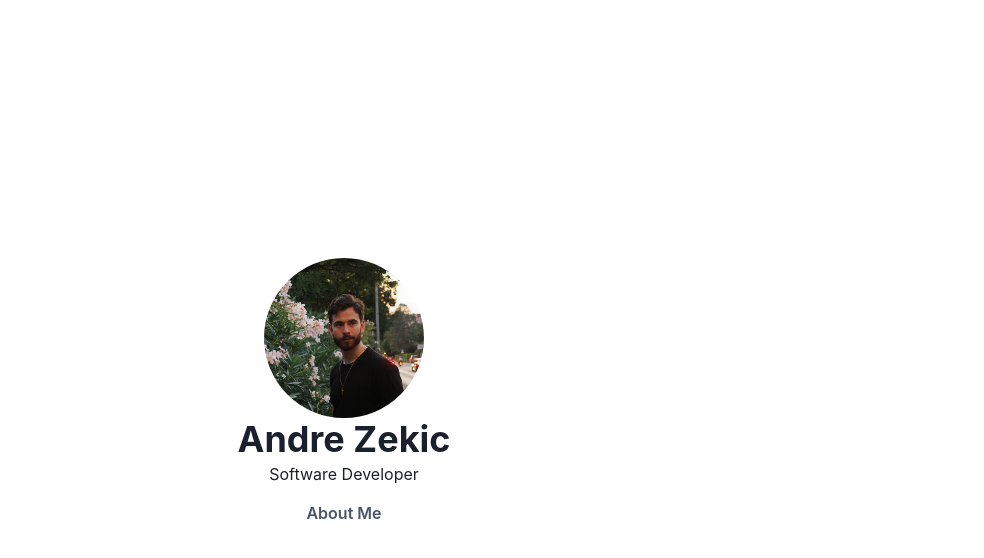
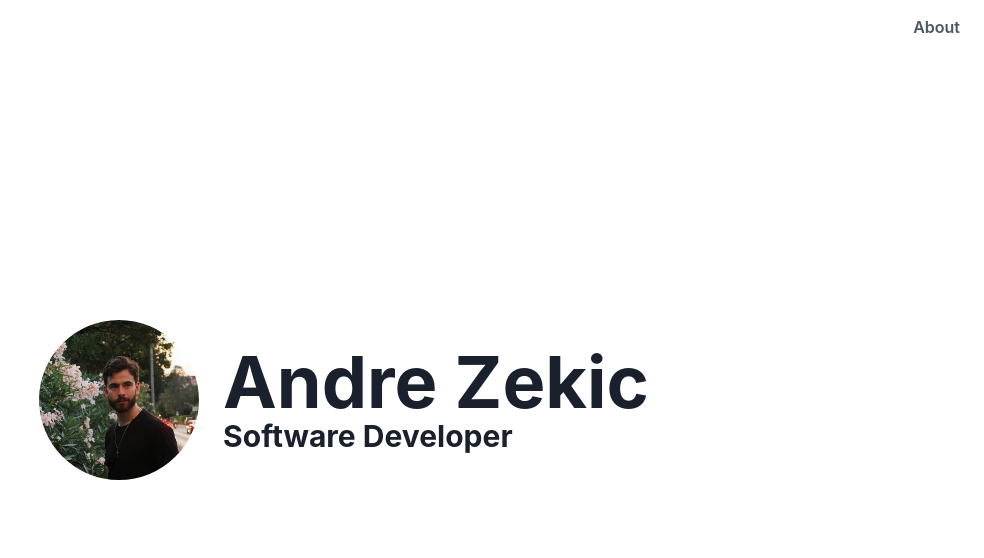
Before and after one commit to azekic/zekic, a React (Vite) app: page / in a window 1280 px wide. Shown: the top 558 px of the page, without its empty margins (296-1280 px from the left). Built offline with nearby package versions, Linux system fonts and the light colour scheme.

Commit message:
update content alignment

```diff
--- /dev/null
+++ b/src/components/NavigationBar.tsx
@@ -0,0 +1,13 @@
+import { Link } from "react-router-dom";
+import { Button, Flex, Spacer } from "@chakra-ui/react";
+
+export function NavigationBar() {
+  return (
+    <Flex p={2} width="100vw" position="absolute">
+      <Spacer />
+      <Button as={Link} to="about" variant="ghost" color="gray.600">
+        About
+      </Button>
+    </Flex>
+  );
+}
--- a/src/components/index.ts
+++ b/src/components/index.ts
@@ -1 +1,2 @@
 export { HomeButton } from "./HomeButton";
+export { NavigationBar } from "./NavigationBar";
--- a/src/routes/About.tsx
+++ b/src/routes/About.tsx
@@ -1,22 +1,18 @@
 import { PageWrapper } from "../PageWrapper";
-import { Text, Card, CardBody, Box } from "@chakra-ui/react";
+import { Text, Box } from "@chakra-ui/react";
 import { HomeButton } from "../components";
 export function About() {
   return (
     <PageWrapper>
-      <Card>
-        <CardBody>
       <Box
         display="flex"
         flexDirection="column"
         justifyContent="center"
-            gap={2}
+        gap={4}
       >
         <Text>Andre is a software developer from Canada.</Text>
         <HomeButton />
       </Box>
-        </CardBody>
-      </Card>
     </PageWrapper>
   );
 }
--- a/src/routes/Root.tsx
+++ b/src/routes/Root.tsx
@@ -1,22 +1,25 @@
-import { Link } from "react-router-dom";
-
 import { PageWrapper } from "../PageWrapper";
 import profilePicture from "../assets/profile-picture.jpg";
-import { Image, Heading, Text, Button } from "@chakra-ui/react";
+import { Image, Heading, VStack, HStack } from "@chakra-ui/react";
+import { NavigationBar } from "../components";
 export function Root() {
   return (
+    <>
+      <NavigationBar />
       <PageWrapper>
+        <HStack gap={6} wrap={"wrap"} justifyContent="center">
           <Image
             borderRadius="full"
             boxSize="40"
             alt="Andre Zekic"
             src={profilePicture}
           />
-      <Heading>Andre Zekic</Heading>
-      <Text>Software Developer</Text>
-      <Button as={Link} to="about" variant="ghost" my={2} color="gray.600">
-        About Me
-      </Button>
+          <VStack alignItems="flex-start" gap="0">
+            <Heading size="4xl">Andre Zekic</Heading>
+            <Heading size="lg">Software Developer</Heading>
+          </VStack>
+        </HStack>
       </PageWrapper>
+    </>
   );
 }
```
Lines whose indentation alone changed are shown as unchanged.
